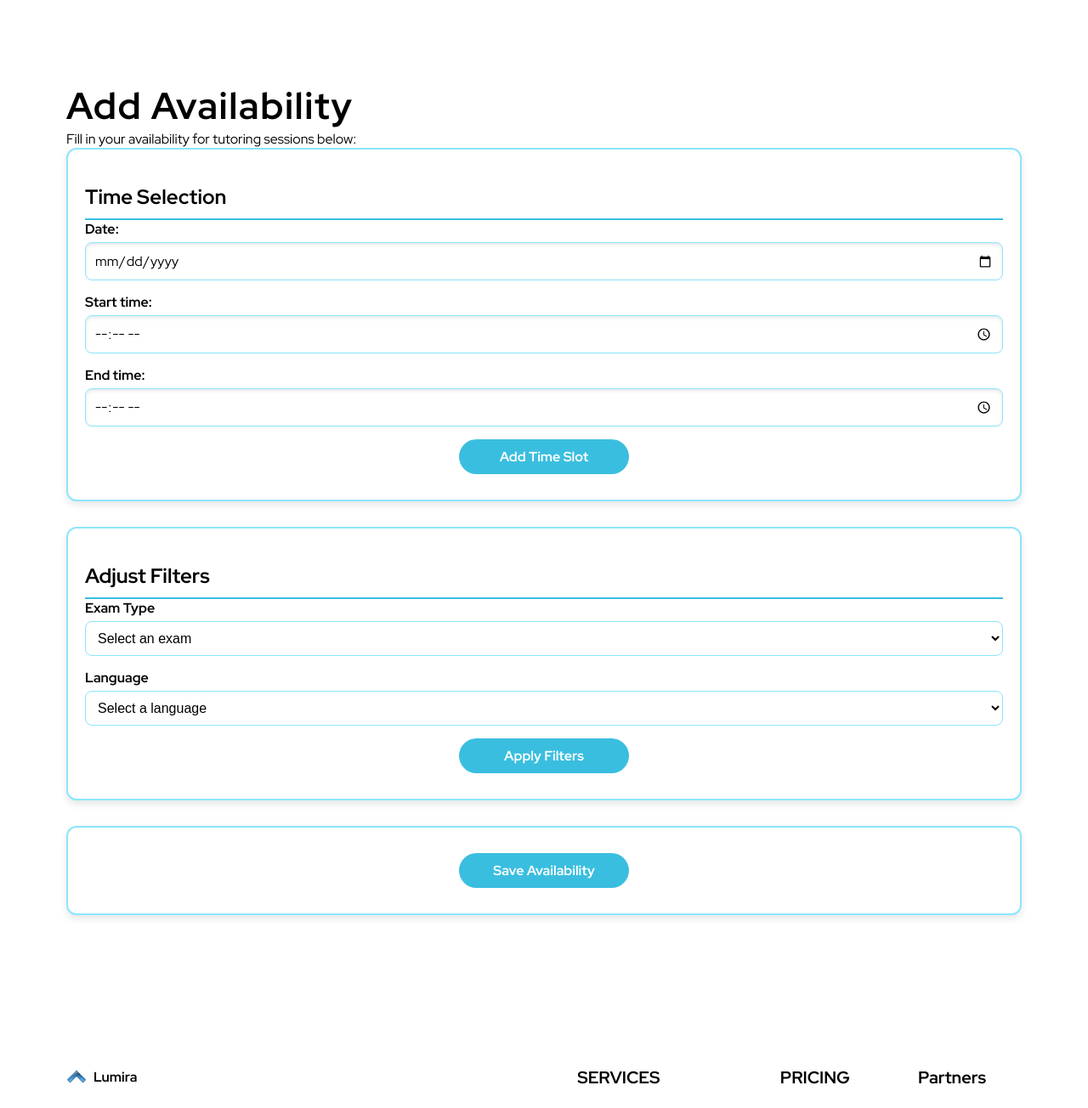
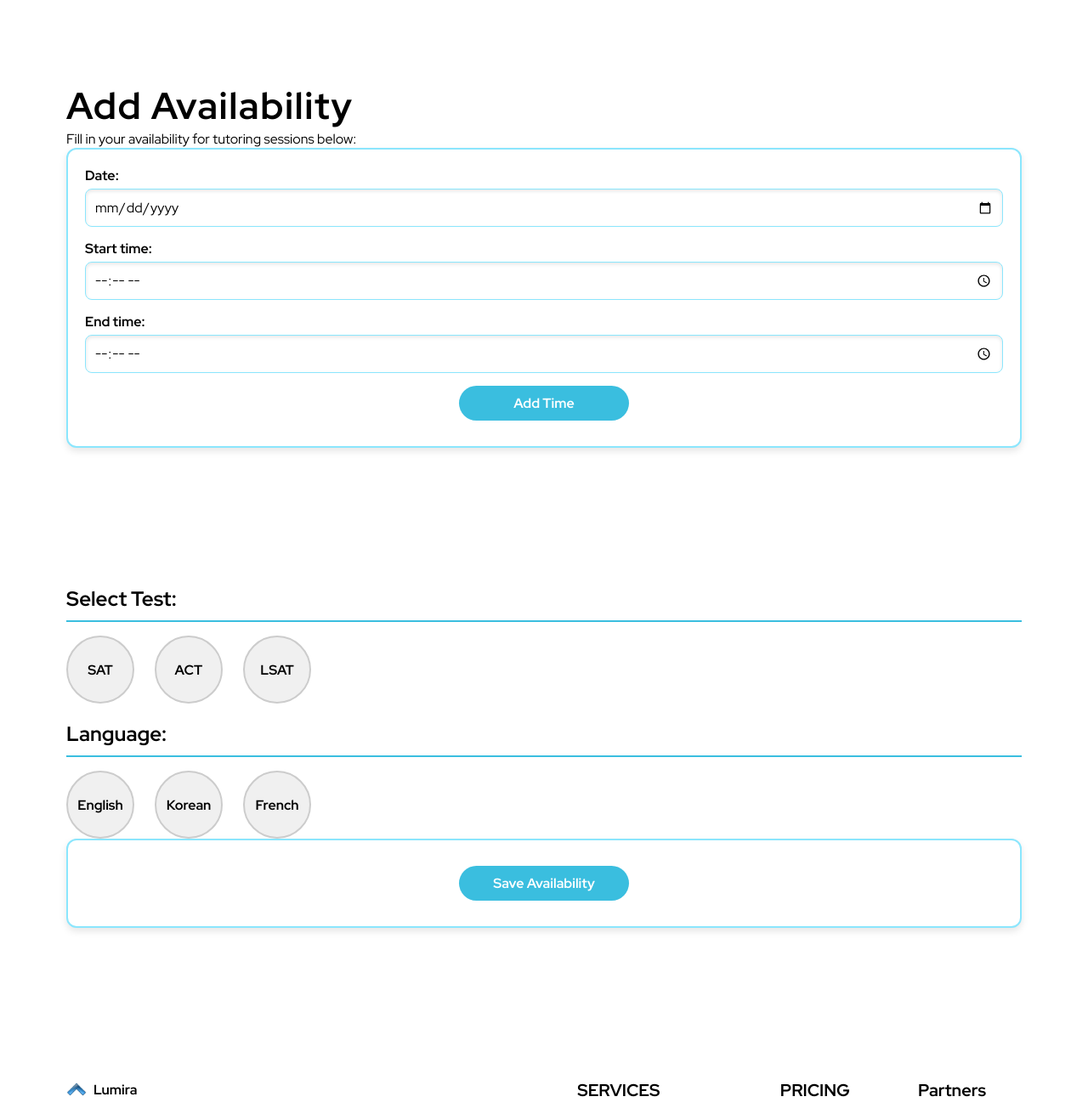
Before and after one commit to aakinci32/lumira, a Django app: page /search/ in a window 1280 px wide. Shown: the part 137-1441 px from the top of the page at 85% size. Run offline with Django 5.2, Linux system fonts and the light colour scheme.

Commit message:
Make the filter options as circles

```diff
--- a/lumira/static/css/styles.css
+++ b/lumira/static/css/styles.css
@@ -1323,3 +1323,37 @@ img {
   border-color: var(--first-color);
   box-shadow: 0px 0px 8px rgba(0, 255, 255, 0.3);
 }
+
+
+.test-options {
+  display: flex;
+  gap: 1.5rem;
+  margin-top: 1rem;
+}
+
+.circle {
+  width: 80px; /* Increase width */
+  height: 80px; /* Increase height */
+  border-radius: 50%; /* Keep it circular */
+  background-color: #f0f0f0;
+  display: flex;
+  justify-content: center;
+  align-items: center;
+  cursor: pointer;
+  font-weight: bold;
+  font-size: 1rem; /* Adjust font size */
+  color: #000;
+  border: 2px solid #ccc;
+  transition: all 0.3s ease;
+}
+
+.circle:hover {
+  background-color: #ddd;
+}
+
+.circle.selected {
+  background-color: #007bff; /* Blue color */
+  color: white;
+  border-color: #0056b3;
+  box-shadow: 0px 4px 10px rgba(0, 0, 0, 0.2); /* Add shadow when selected */
+}
--- a/lumira/templates/add_availability.html
+++ b/lumira/templates/add_availability.html
@@ -2,14 +2,14 @@
 
 {% block title %}Add Availability{% endblock %}
 
-{% block content %}<section class="section container">
+{% block content %}
+<section class="section container">
     <h1 class="section__title">Add Availability</h1>
     <p>Fill in your availability for tutoring sessions below:</p>
 
-    <!-- Time Selection Section -->
+    <!-- Availability Form -->
     <form id="availability-form" class="form">
         {% csrf_token %}
-        <h2>Time Selection</h2>
         <div class="form__group">
             {{ form.date.label_tag }}
             <input
@@ -27,51 +27,42 @@
             {{ form.end_time.label_tag }}
             {{ form.end_time }}
         </div>
-        <button type="button" id="add-time-button" class="button">Add Time Slot</button>
+        <button type="button" id="add-time-button" class="button">Add Time</button>
     </form>
 
     <!-- Selected Times -->
     <h2 id="selected-times-header" style="display: none;">Selected Times:</h2>
     <ul id="selected-times" class="slot-list"></ul>
 
-    <!-- Filter Adjustment Section -->
-    <form id="filter-form" class="form">
-        {% csrf_token %}
-        <h2>Adjust Filters</h2>
-        <div class="form__group">
-            <label for="exam-type">Exam Type</label>
-            <select name="exam_type" id="exam-type">
-                <option value="" disabled selected>Select an exam</option>
-                <option value="SAT">SAT</option>
-                <option value="ACT">ACT</option>
-                <option value="LSAT">LSAT</option>
-            </select>
+    <!-- Test Options Section -->
+    <section class="section container">
+        <h2>Select Test:</h2>
+        <div class="test-options">
+            <div class="circle" data-value="SAT">SAT</div>
+            <div class="circle" data-value="ACT">ACT</div>
+            <div class="circle" data-value="LSAT">LSAT</div>
         </div>
-        <div class="form__group">
-            <label for="language">Language</label>
-            <select name="language" id="language">
-                <option value="" disabled selected>Select a language</option>
-                <option value="English">English</option>
-                <option value="Spanish">Spanish</option>
-                <option value="French">French</option>
-            </select>
+        <h2>Language:</h2>
+        <div class="test-options">
+            <div class="circle" data-value="English">English</div>
+            <div class="circle" data-value="Korean">Korean</div>
+            <div class="circle" data-value="French">French</div>
         </div>
-        <button type="button" id="apply-filters-button" class="button">Apply Filters</button>
-    </form>
+        <input type="hidden" id="selected-tests" name="tests" value="">
+    </section>
 
     <!-- Submit Form -->
     <form method="post" id="submit-form" class="form">
         {% csrf_token %}
         <input type="hidden" id="times-input" name="times">
-        <input type="hidden" id="filters-input" name="filters">
+        <input type="hidden" id="test-input" name="tests">
         <button type="submit" class="button">Save Availability</button>
     </form>
 </section>
 
-
-
 <script>
     document.addEventListener('DOMContentLoaded', function () {
+        // Time Selection Logic
         const availabilityForm = document.getElementById('availability-form');
         const addTimeButton = document.getElementById('add-time-button');
         const selectedTimesHeader = document.getElementById('selected-times-header');
@@ -127,66 +118,25 @@
                 selectedTimesHeader.style.display = 'none';
             }
         }
-    });
 
+        // Multi-Select Logic for Circles
+        const circles = document.querySelectorAll('.circle');
+        const selectedTestsInput = document.getElementById('test-input');
+        let selectedTests = [];
 
-
-
-    document.addEventListener('DOMContentLoaded', function () {
-        const dateInput = document.querySelector('input[type="date"]');
-        const today = new Date().toISOString().split('T')[0]; // Get today's date in YYYY-MM-DD format
-        dateInput.setAttribute('min', today); // Set the minimum date
-    });
-
-    document.addEventListener('DOMContentLoaded', function () {
-        const form = document.getElementById('availability-form');
-        const addSlotButton = document.getElementById('add-slot-button');
-        const selectedSlotsList = document.getElementById('selected-slots');
-        const slotsInput = document.getElementById('slots-input');
-        let selectedSlots = [];
-
-        addSlotButton.addEventListener('click', function () {
-            const date = form.querySelector('[name="date"]').value;
-            const startTime = form.querySelector('[name="start_time"]').value;
-            const endTime = form.querySelector('[name="end_time"]').value;
-
-            if (date && startTime && endTime) {
-                const slot = `${date} ${startTime} - ${endTime}`;
-                if (!selectedSlots.includes(slot)) {
-                    selectedSlots.push(slot);
-
-                    // Create a new slot container
-                    const slotContainer = document.createElement('div');
-                    slotContainer.className = 'slot-item';
-
-                    // Add the slot text
-                    const slotText = document.createElement('span');
-                    slotText.textContent = slot;
-
-                    // Add the circular "X" button
-                    const removeButton = document.createElement('button');
-                    removeButton.innerHTML = '&times;';
-                    removeButton.className = 'remove-slot-circle';
-                    removeButton.type = 'button';
-                    removeButton.addEventListener('click', function () {
-                        selectedSlots = selectedSlots.filter(s => s !== slot);
-                        slotContainer.remove();
-                        updateHiddenInput();
-                    });
-
-                    // Append elements
-                    slotContainer.appendChild(slotText);
-                    slotContainer.appendChild(removeButton);
-                    selectedSlotsList.appendChild(slotContainer);
-                    updateHiddenInput();
+        circles.forEach(circle => {
+            circle.addEventListener('click', function () {
+                const value = this.getAttribute('data-value');
+                if (selectedTests.includes(value)) {
+                    selectedTests = selectedTests.filter(test => test !== value);
+                    this.classList.remove('selected');
+                } else {
+                    selectedTests.push(value);
+                    this.classList.add('selected');
                 }
-            }
+                selectedTestsInput.value = JSON.stringify(selectedTests);
+            });
         });
-
-
-        function updateHiddenInput() {
-            slotsInput.value = JSON.stringify(selectedSlots);
-        }
     });
 </script>
 {% endblock %}
```
